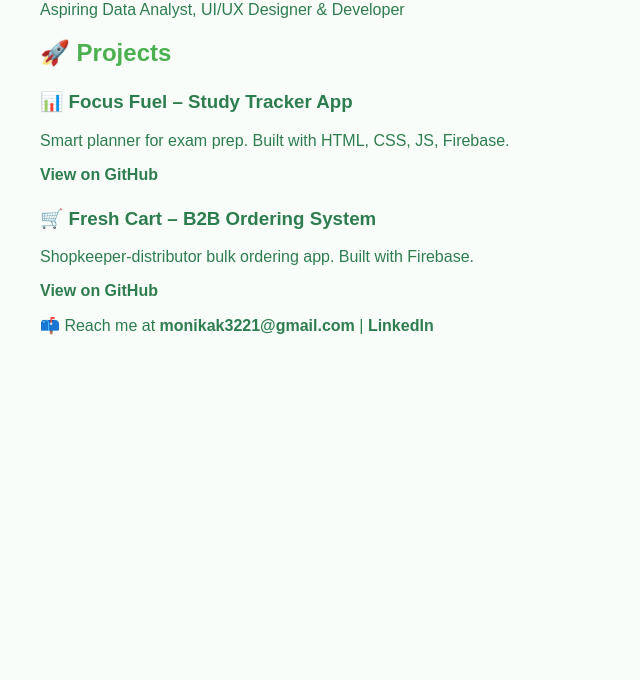
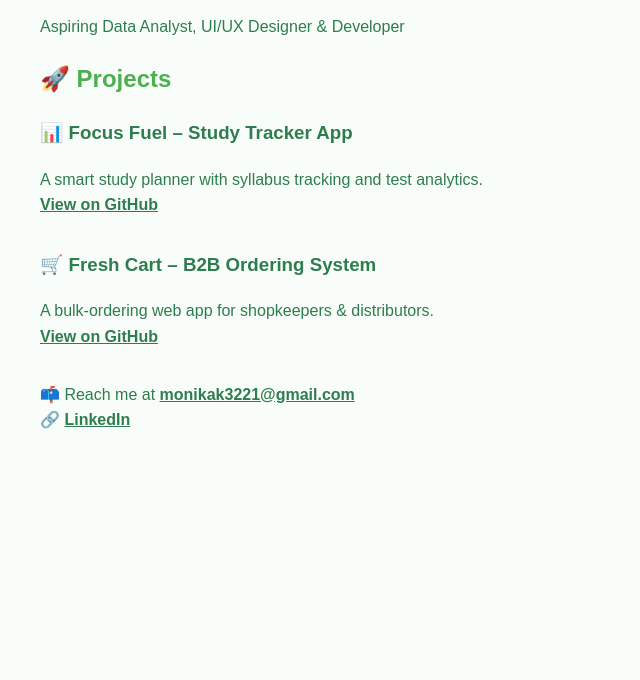
Before and after one commit to monikak2004/Monikak, a plain HTML site: page index.html in a window 1280 px wide. Shown: the part 120-800 px from the top of the page, without its empty margins (0-640 px from the left). Drawn offline with Linux system fonts and the light colour scheme.

Commit message:
Update index.html

```diff
--- a/index.html
+++ b/index.html
@@ -1,25 +1,26 @@
 <!DOCTYPE html>
 <html lang="en">
 <head>
-  <meta charset="UTF-8">
-  <title>Monika K – GitHub Portfolio</title>
+  <meta charset="UTF-8" />
+  <meta name="viewport" content="width=device-width, initial-scale=1.0"/>
+  <title>Monika K – Portfolio</title>
   <style>
     body {
       font-family: Arial, sans-serif;
       background-color: #f9fdf9;
       color: #2e7d4f;
       padding: 2rem;
+      line-height: 1.6;
     }
     h1, h2 {
       color: #4caf50;
     }
+    .project {
+      margin-bottom: 2rem;
+    }
     a {
       color: #2e7d4f;
-      text-decoration: none;
       font-weight: bold;
-    }
-    .project {
-      margin-top: 1.5rem;
     }
   </style>
 </head>
@@ -31,18 +32,18 @@
 
   <div class="project">
     <h3>📊 Focus Fuel – Study Tracker App</h3>
-    <p>Smart planner for exam prep. Built with HTML, CSS, JS, Firebase.</p>
-    <a href="https://github.com/Monikak2004/focus-fuel" target="_blank">View on GitHub</a>
+    <p>A smart study planner with syllabus tracking and test analytics.<br>
+    <a href="https://github.com/Monikak2004/focus-fuel" target="_blank">View on GitHub</a></p>
   </div>
 
   <div class="project">
     <h3>🛒 Fresh Cart – B2B Ordering System</h3>
-    <p>Shopkeeper-distributor bulk ordering app. Built with Firebase.</p>
-    <a href="https://github.com/Monikak2004/fresh-cart" target="_blank">View on GitHub</a>
+    <p>A bulk-ordering web app for shopkeepers & distributors.<br>
+    <a href="https://github.com/Monikak2004/fresh-cart" target="_blank">View on GitHub</a></p>
   </div>
 
-  <p>📫 Reach me at <a href="mailto:monikak3221@gmail.com">monikak3221@gmail.com</a> |
-     <a href="https://www.linkedin.com/in/monika-k-6a7643288/" target="_blank">LinkedIn</a>
+  <p>📫 Reach me at <a href="mailto:monikak3221@gmail.com">monikak3221@gmail.com</a><br>
+     🔗 <a href="https://www.linkedin.com/in/monika-k-6a7643288/" target="_blank">LinkedIn</a>
   </p>
 </body>
 </html>
```
